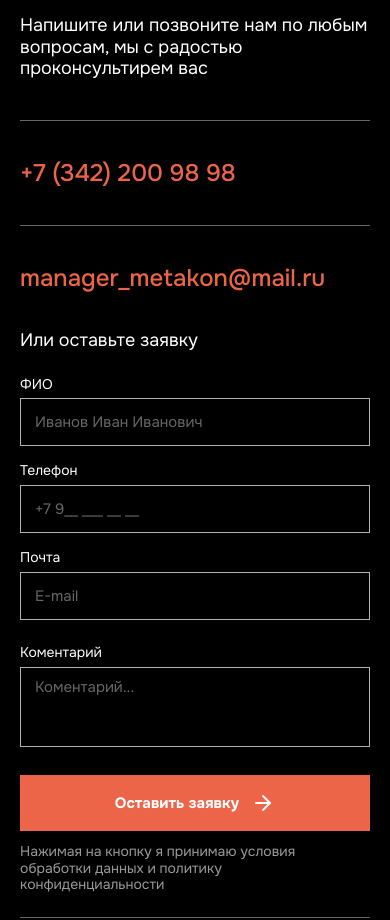
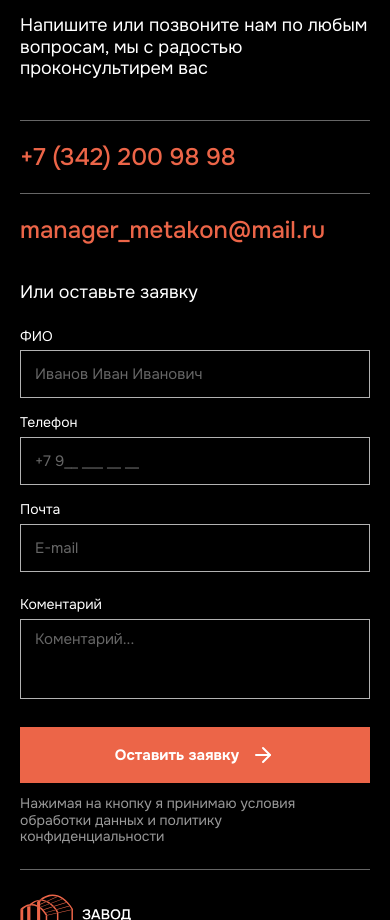
Before and after one commit to Nikita-Loginov/metakon, a website with bundled scripts: page index.html in a window 390 px wide. Shown: the part 7520-8440 px from the top of the page. Built offline with nearby package versions, Linux system fonts and the light colour scheme.

Commit message:
fix footer

```diff
--- a/scss/blocks/_footer.scss
+++ b/scss/blocks/_footer.scss
@@ -73,12 +73,19 @@
   &__item {
     display: flex;
     align-items: center;
-    padding: 40px 0;
+    padding: calculate-clamp(24px, 40px, 1280px, 480px) 0;
     border-top: 1px solid var(--gray-color-140);
     transition: all 0.3s;
 
     &:hover {
       border-color: var(--primary-color-100);
+    }
+
+    @media (max-width: 400px) {
+      overflow-wrap: break-word;
+      word-break: break-word;
+      -ms-hyphens: auto;
+      hyphens: auto;
     }
   }
 
@@ -210,9 +217,9 @@
 
   @media (max-width: 767px) {
     &__list {
-     flex-direction: row;
-     flex-wrap: wrap;
-     justify-content: center;
+      flex-direction: row;
+      flex-wrap: wrap;
+      justify-content: center;
     }
 
     flex-direction: column;
```
Also changed, not shown: css/page.css.
